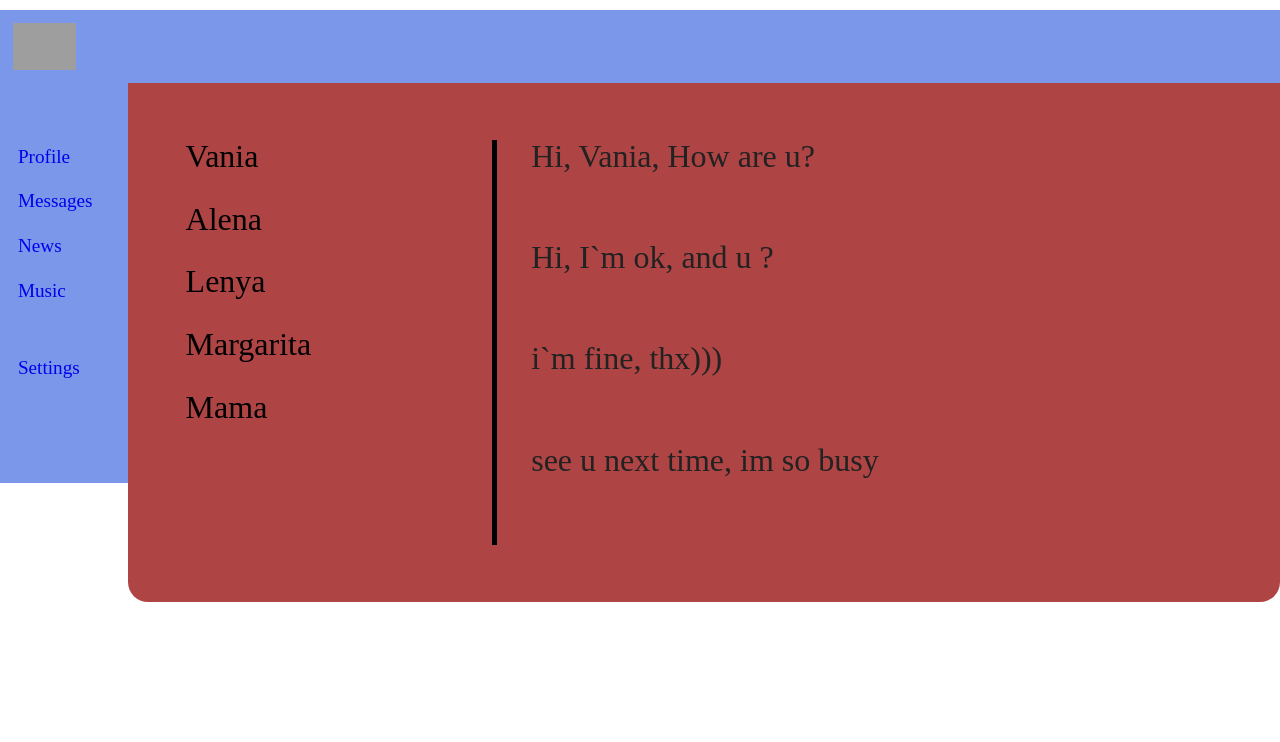
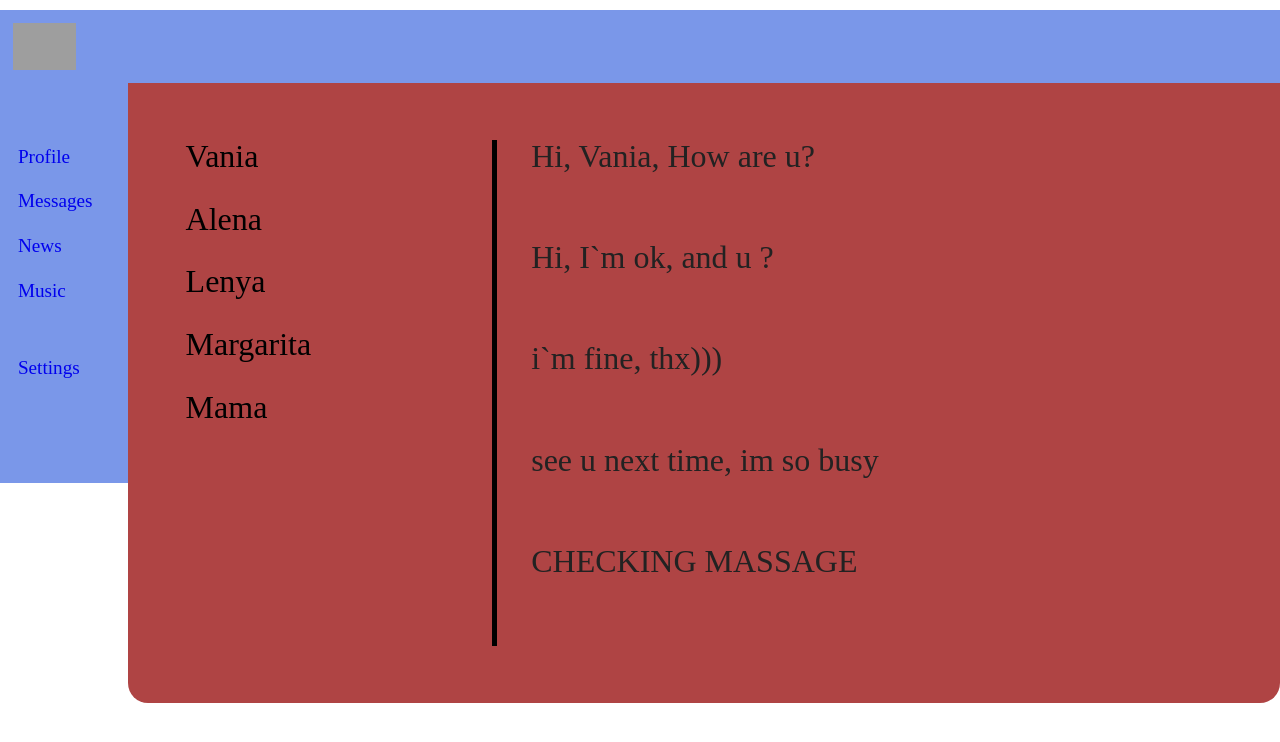
Before and after one commit to vanekh-abramov/react-app, a React (Create React App) app: page /dialogs in a window 1280 px wide. Shown: the top 742 px of the page. Built offline with nearby package versions, Linux system fonts and the light colour scheme; grey boxes are pictures that could not be loaded.

Commit message:
add: massage data

```diff
--- a/src/Components/Content/Content.jsx
+++ b/src/Components/Content/Content.jsx
@@ -4,6 +4,9 @@ import Descriptions from "./Description";
 import Post from "./Post";
 
 const Content = () => {
+
+
+
   return (
     <>
       <img
--- a/src/Components/Dialogs/Dialogs.jsx
+++ b/src/Components/Dialogs/Dialogs.jsx
@@ -12,21 +12,30 @@ const Dialogs = (props) => {
     { id: 5, name: "Mama" },
   ];
 
+  let massagesData = [
+    { id: 1, massage: "Hi, Vania, How are u?" },
+    { id: 2, massage: "Hi, I`m ok, and u ?" },
+    { id: 3, massage: "i`m fine, thx)))" },
+    { id: 4, massage: "see u next time, im so busy" },
+    { id: 5, massage: "CHECKING MASSAGE" },
+  ];
+
   return (
     <>
       <div className={styles.dialog}>
         <div className={styles.dialogs}>
-          <Dialog name="Vania" id="1" />
-          <Dialog name="Alena " id="2" />
-          <Dialog name="Lenya" id="3" />
-          <Dialog name="Margarita" id="4" />
-          <Dialog name="Mama" id="5" />
+          <Dialog name={dialogsData[0].name} id={dialogsData[0].id} />
+          <Dialog name={dialogsData[1].name} id={dialogsData[1].id} />
+          <Dialog name={dialogsData[2].name} id={dialogsData[2].id} />
+          <Dialog name={dialogsData[3].name} id={dialogsData[3].id} />
+          <Dialog name={dialogsData[4].name} id={dialogsData[4].id} />
         </div>
         <div className={styles.messages}>
-          <Message text="Hi, Vania, How are u?" />
-          <Message text="Hi, I`m ok, and u ?" />
-          <Message text="i`m fine, thx)))" />
-          <Message text="see u next time, im so busy" />
+          <Message text={massagesData[0].massage} id={massagesData[0].id} />
+          <Message text={massagesData[1].massage} id={massagesData[1].id} />
+          <Message text={massagesData[2].massage} id={massagesData[2].id} />
+          <Message text={massagesData[3].massage} id={massagesData[3].id} />
+          <Message text={massagesData[4].massage} id={massagesData[4].id} />
         </div>
       </div>
     </>
```
Also changed, not shown: src/Components/Content/PostsComponent.jsx (added).
